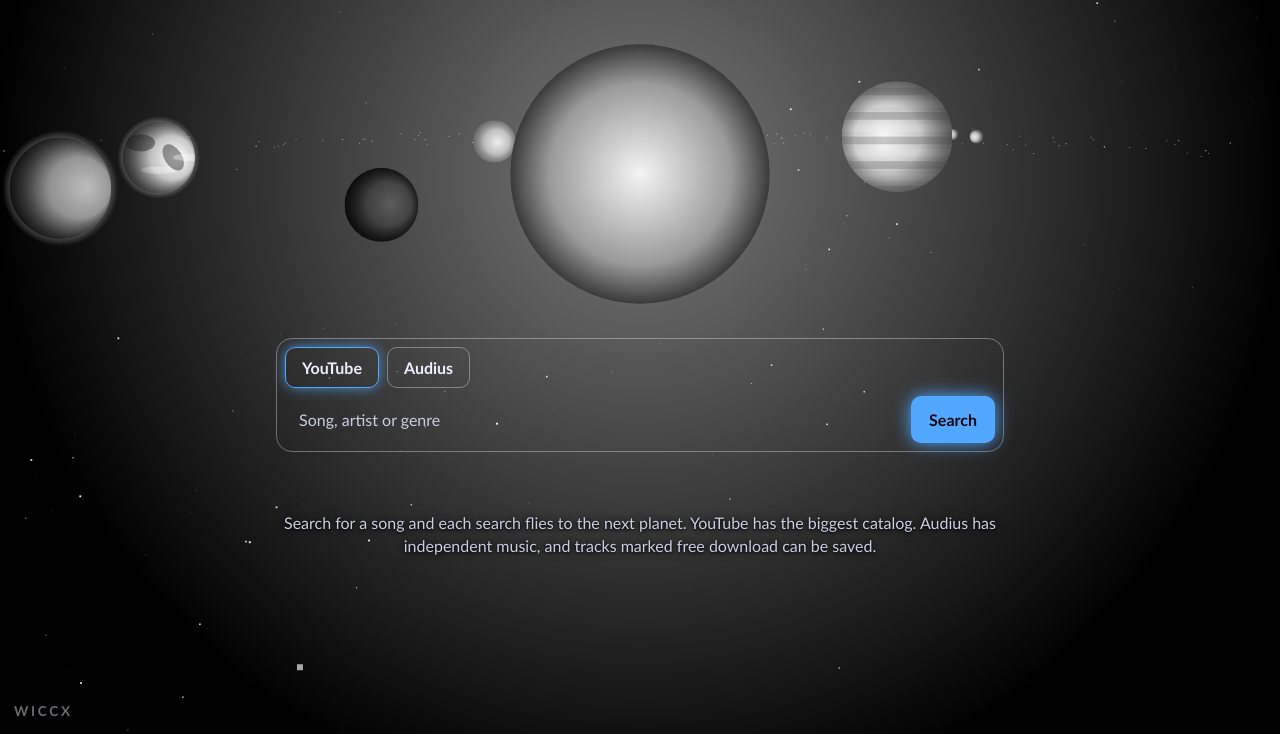
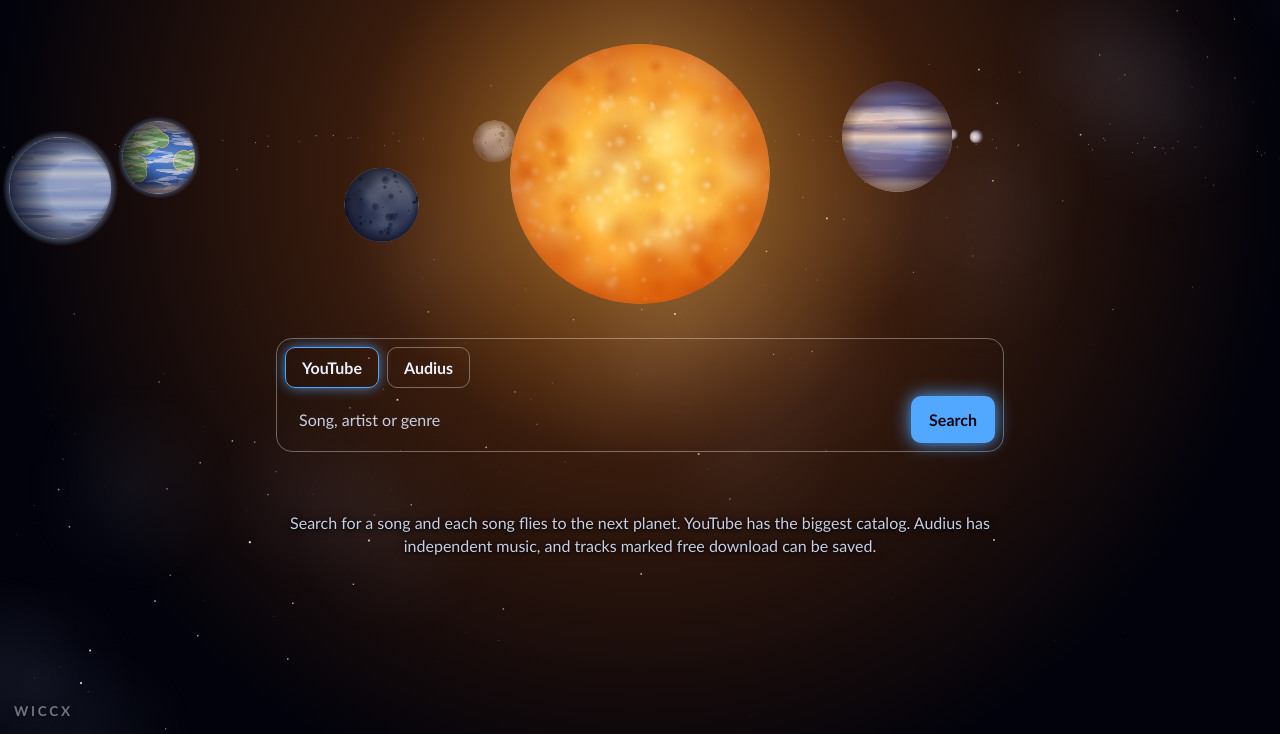
Before and after one commit to wiccx/tune, a plain HTML site: page index.html in a window 1280 px wide. Shown: the part 66-800 px from the top of the page. Drawn offline with Linux system fonts and the light colour scheme; animation ran at ten frames a second.

Commit message:
Add files via upload

```diff
--- a/index.html
+++ b/index.html
@@ -71,7 +71,7 @@ li span{color:var(--muted);font-size:.85rem}
 <div id="ytwrap"><div id="yt"></div></div>
 <p id="now"></p>
 <ul id="list"></ul>
-<p class="msg" id="msg">Search for a song and each search flies to the next planet. YouTube has the biggest catalog. Audius has independent music, and tracks marked free download can be saved.</p>
+<p class="msg" id="msg">Search for a song and each song flies to the next planet. YouTube has the biggest catalog. Audius has independent music, and tracks marked free download can be saved.</p>
 
 <script>
 const $=id=>document.getElementById(id);
@@ -80,22 +80,74 @@ const $=id=>document.getElementById(id);
 const cv=$('sky'),ctx=cv.getContext('2d');
 const calm=matchMedia('(prefers-reduced-motion:reduce)').matches?0.1:0.3;
 const PL=[
- {n:'Mercury',h:30, r:62, sz:3.2,c:['#e4e4e4','#868686','#141414'],w:.0005},
- {n:'Venus',  h:40, r:88, sz:5.2,c:['#f2f2f2','#a8a8a8','#1c1c1c'],w:.00037,atm:1},
- {n:'Earth',  h:210,r:116,sz:5.6,c:['#ffffff','#9a9a9a','#101010'],w:.0003,earth:1,atm:1,moons:[{d:13,w:.0016,s:1.3}]},
- {n:'Mars',   h:15, r:144,sz:4.4,c:['#dcdcdc','#767676','#0e0e0e'],w:.00024},
- {n:'Jupiter',h:28, r:196,sz:13, c:['#f4f4f4','#8e8e8e','#121212'],w:.00014,bands:1,moons:[{d:26,w:.0013,s:1.6},{d:33,w:.0008,s:1.4}]},
- {n:'Saturn', h:45, r:250,sz:10, c:['#ececec','#9c9c9c','#101010'],w:.00011,bands:1,ring:1},
- {n:'Uranus', h:180,r:298,sz:7.5,c:['#e0e0e0','#808080','#0c0c0c'],w:.00008},
- {n:'Neptune',h:225,r:340,sz:7.3,c:['#cfcfcf','#6c6c6c','#080808'],w:.000065}
+ {n:'Mercury',h:205,r:62, sz:3.2,c:['#e4f0ff','#7d96c4','#0a1126'],w:.0005},
+ {n:'Venus',  h:245,r:88, sz:5.2,c:['#e4f0ff','#7d96c4','#0a1126'],w:.00037,atm:'170,200,255'},
+ {n:'Earth',  h:210,r:116,sz:5.6,c:['#e4f0ff','#7d96c4','#0a1126'],w:.0003,atm:'90,160,255',moons:[{d:13,w:.0016,s:1.3}]},
+ {n:'Mars',   h:195,r:144,sz:4.4,c:['#e4f0ff','#7d96c4','#0a1126'],w:.00024},
+ {n:'Jupiter',h:220,r:196,sz:13, c:['#e4f0ff','#7d96c4','#0a1126'],w:.00014,spin:.02,moons:[{d:26,w:.0013,s:1.6},{d:33,w:.0008,s:1.4}]},
+ {n:'Saturn', h:235,r:250,sz:10, c:['#e4f0ff','#7d96c4','#0a1126'],w:.00011,ring:1},
+ {n:'Uranus', h:185,r:298,sz:7.5,c:['#e4f0ff','#7d96c4','#0a1126'],w:.00008,atm:'150,230,255'},
+ {n:'Neptune',h:225,r:340,sz:7.3,c:['#e4f0ff','#7d96c4','#0a1126'],w:.000065,atm:'60,110,255'}
 ];
-const PSZ=1.4,SUN=22,MOONC={c:['#e6e6e6','#8a8a8a','#101010']};
+const PSZ=1.4,SUN=22,MOONC={c:['#eaf2ff','#7d96c4','#0a1126']};
+
+/* procedural surfaces, drawn once into small canvases */
+function rng(a){return()=>{a|=0;a=a+0x6D2B79F5|0;let t=Math.imul(a^a>>>15,1|a);t=t+Math.imul(t^t>>>7,61|t)^t;return((t^t>>>14)>>>0)/4294967296}}
+function mk(seed,fn){const c=document.createElement('canvas');c.width=512;c.height=256;fn(c.getContext('2d'),rng(seed),512,256);return c}
+const wrapX=x=>[x,x-512,x+512];
+function blob(g,x,y,r,rgb,al){for(const xx of wrapX(x)){if(xx+r<0||xx-r>512)continue;const gr=g.createRadialGradient(xx,y,0,xx,y,r);gr.addColorStop(0,`rgba(${rgb},${al})`);gr.addColorStop(1,`rgba(${rgb},0)`);g.fillStyle=gr;g.fillRect(xx-r,y-r,r*2,r*2)}}
+function crater(g,x,y,r){for(const xx of wrapX(x)){if(xx+r<0||xx-r>512)continue;const gr=g.createRadialGradient(xx-r*.25,y-r*.25,r*.1,xx,y,r);gr.addColorStop(0,'rgba(0,10,50,.55)');gr.addColorStop(.8,'rgba(0,10,50,.22)');gr.addColorStop(1,'rgba(255,255,255,.4)');g.fillStyle=gr;g.beginPath();g.arc(xx,y,r,0,7);g.fill()}}
+function streak(g,x,y,rx,ry,rot,col){g.fillStyle=col;for(const xx of wrapX(x)){if(xx+rx<0||xx-rx>512)continue;g.beginPath();g.ellipse(xx,y,rx,ry,rot,0,7);g.fill()}}
+function disc(g,x,y,r,col){g.fillStyle=col;for(const xx of wrapX(x)){if(xx+r<0||xx-r>512)continue;g.beginPath();g.arc(xx,y,r,0,7);g.fill()}}
+function vgrad(g,h,stops){const gr=g.createLinearGradient(0,0,0,h);stops.forEach(p=>gr.addColorStop(p[0],p[1]));g.fillStyle=gr;g.fillRect(0,0,512,h)}
+const T={
+  moon(seed,c1,c2){return mk(seed,(g,R,w,h)=>{
+    vgrad(g,h,[[0,c1],[1,c2]]);
+    for(let i=0;i<16;i++)blob(g,R()*w,h*(.2+.6*R()),30+R()*50,'10,30,90',.28);
+    for(let i=0;i<110;i++)crater(g,R()*w,h*(.1+.8*R()),2+R()*R()*22);
+  })},
+  gas(seed,pal,o){return mk(seed,(g,R,w,h)=>{
+    const st=[];for(let i=0;i<=14;i++)st.push([i/14,pal[Math.floor(R()*pal.length)]]);
+    vgrad(g,h,st);
+    for(let i=0;i<90;i++){const lite=R()<.5;streak(g,R()*w,R()*h,15+R()*70,1.5+R()*5,(R()-.5)*.1,lite?`rgba(255,255,255,${.05+R()*.14})`:`rgba(0,20,90,${.06+R()*.16})`)}
+    if(o.storm){streak(g,w*.62,h*.64,40,20,0,'rgba(235,245,255,.45)');streak(g,w*.62,h*.64,26,12,0,'rgba(20,60,160,.55)');streak(g,w*.62,h*.64,12,6,0,'rgba(235,245,255,.5)')}
+    if(o.swirl)for(let k=1;k<=5;k++){g.strokeStyle=`rgba(255,255,255,${.55-k*.08})`;g.lineWidth=2;g.beginPath();g.ellipse(w*.5,h*.88,k*7,k*4,0,0,Math.PI*1.7);g.stroke()}
+  })},
+  earth(){return mk(11,(g,R,w,h)=>{
+    vgrad(g,h,[[0,'#0a2f7a'],[.5,'#1f72e6'],[1,'#0a2f7a']]);
+    for(let c=0;c<9;c++){
+      const cx=R()*w,cy=h*(.22+.56*R()),bl=[];
+      for(let i=0;i<12+Math.floor(R()*8);i++)bl.push([cx+(R()-.5)*80,cy+(R()-.5)*44,9+R()*20]);
+      for(const b of bl)disc(g,b[0],b[1],b[2]+3,'rgba(190,175,115,.95)');
+      for(const b of bl)disc(g,b[0],b[1],b[2],'rgba(70,145,95,.95)');
+    }
+    for(let i=0;i<170;i++)streak(g,R()*w,R()*h,12+R()*50,2+R()*6,(R()-.5)*.5,`rgba(255,255,255,${.18+R()*.3})`);
+    let gr=g.createLinearGradient(0,0,0,h*.14);gr.addColorStop(0,'rgba(255,255,255,.95)');gr.addColorStop(1,'rgba(255,255,255,0)');g.fillStyle=gr;g.fillRect(0,0,w,h*.14);
+    gr=g.createLinearGradient(0,h,0,h*.86);gr.addColorStop(0,'rgba(255,255,255,.95)');gr.addColorStop(1,'rgba(255,255,255,0)');g.fillStyle=gr;g.fillRect(0,h*.86,w,h*.14);
+  })},
+  sun(){return mk(5,(g,R,w,h)=>{
+    vgrad(g,h,[[0,'#ffb02e'],[.5,'#ffc94a'],[1,'#ff9a1a']]);
+    for(let i=0;i<160;i++)blob(g,R()*w,R()*h,8+R()*34,'255,240,160',.18+R()*.25);
+    for(let i=0;i<110;i++)blob(g,R()*w,R()*h,8+R()*30,'200,70,0',.2+R()*.25);
+    for(let i=0;i<300;i++)blob(g,R()*w,R()*h,2+R()*5,'255,252,220',.35);
+  })}
+};
+PL[0].tex=T.moon(1,'#f3f7ff','#8ea8d8');
+PL[1].tex=T.gas(2,['#d6e4ff','#b4c8f6','#eef3ff','#9fb6ec'],{});
+PL[2].tex=T.earth();
+PL[3].tex=T.moon(4,'#9fb9e8','#3f5a96');
+PL[4].tex=T.gas(5,['#a9c8ff','#2f63d6','#dbe8ff','#1b3fa8','#6fa0f0'],{storm:1});
+PL[5].tex=T.gas(6,['#e3edff','#b8cdf2','#a2bbe6','#d2e0f8'],{swirl:1});
+PL[6].tex=T.gas(7,['#c8f6ff','#8fdcf0','#5cc2e6'],{});
+PL[7].tex=T.gas(8,['#0a2480','#1747c9','#2f6bff','#0b1f66','#5b8cff'],{storm:1});
+const SUNTEX=T.sun();
+
 PL.forEach((p,k)=>p.a=k*.9+1);
-const S={hue:210,target:210,pulse:0,focus:-1,playing:false};
+const S={hue:210,target:210,pulse:0,focus:-1,playing:false,prog:0,pe:0};
 let W,H,cx,cy,F,sunR,fr,shownHue=-1,camP=null,camT=null,fromP=null,fromT=null,tr=1,lastFocus=-1,lastT=0;
 
 // stars live on a sphere around the camera, with a dense band like the Milky Way
-const sky=Array.from({length:1500},(_,i)=>{
+const sky=Array.from({length:1800},(_,i)=>{
   let x,y,z;
   if(i%100<62){
     const a=Math.random()*6.283,b=(Math.random()+Math.random()+Math.random()-1.5)*.17;
@@ -104,12 +156,14 @@ const sky=Array.from({length:1500},(_,i)=>{
   }else{
     y=Math.random()*2-1;const a=Math.random()*6.283,r=Math.sqrt(1-y*y);x=Math.cos(a)*r;z=Math.sin(a)*r;
   }
-  return{x,y,z,m:Math.random()};
+  return{x,y,z,m:Math.random(),t:Math.random()*3|0};
 });
+const SPR=(()=>{const c=document.createElement('canvas');c.width=c.height=64;const g=c.getContext('2d'),r=g.createRadialGradient(32,32,0,32,32,32);r.addColorStop(0,'rgba(200,215,255,1)');r.addColorStop(1,'rgba(200,215,255,0)');g.fillStyle=r;g.fillRect(0,0,64,64);return c})();
+const glow=sky.filter((s,i)=>i%100<62&&i%12===0);
 const belt=Array.from({length:260},()=>({a:Math.random()*6.283,r:164+Math.random()*20,y:(Math.random()-.5)*4,s:Math.random()*.5+.3}));
 
 function resize(){
-  const dpr=Math.min(devicePixelRatio||1,2);
+  const dpr=Math.min(devicePixelRatio||1,1.5);
   W=innerWidth;H=innerHeight;cv.width=W*dpr;cv.height=H*dpr;ctx.setTransform(dpr,0,0,dpr,0,0);
   cx=W/2;cy=Math.max(125,Math.min(H*.3,250));
   F=Math.min(Math.max(W,H*.75),1100);
@@ -125,30 +179,36 @@ function basis(P,T){
 }
 const dot=(a,b)=>a[0]*b[0]+a[1]*b[1]+a[2]*b[2];
 
-function sphere(c,bands,earth,X,Y,rad,t,dx,dy,lz){
+function drawTex(tex,X,Y,rad,off){
+  const k=2*rad/tex.height,w=tex.width*k,x0=X-rad-(((off*k)%w)+w)%w;
+  ctx.drawImage(tex,x0,Y-rad,w,2*rad);ctx.drawImage(tex,x0+w,Y-rad,w,2*rad);
+}
+function sphere(pl,X,Y,rad,t,dx,dy,lz){
   ctx.save();ctx.beginPath();ctx.arc(X,Y,rad,0,7);ctx.clip();
-  let g=ctx.createRadialGradient(X+dx*rad*.55,Y+dy*rad*.55,rad*.05,X+dx*rad*.3,Y+dy*rad*.3,rad*1.7);
-  g.addColorStop(0,c[0]);g.addColorStop(.5,c[1]);g.addColorStop(1,c[2]);
+  let g;
+  if(pl.tex)drawTex(pl.tex,X,Y,rad,t*(pl.spin||.012)*calm);
+  else{
+    g=ctx.createRadialGradient(X+dx*rad*.55,Y+dy*rad*.55,rad*.05,X+dx*rad*.3,Y+dy*rad*.3,rad*1.7);
+    g.addColorStop(0,pl.c[0]);g.addColorStop(.5,pl.c[1]);g.addColorStop(1,pl.c[2]);
+    ctx.fillStyle=g;ctx.fillRect(X-rad,Y-rad,rad*2,rad*2);
+  }
+  g=ctx.createRadialGradient(X+dx*rad*.35,Y+dy*rad*.35,rad*.05,X+dx*rad*.35,Y+dy*rad*.35,rad*.9);
+  g.addColorStop(0,'rgba(255,255,255,.16)');g.addColorStop(1,'rgba(255,255,255,0)');
   ctx.fillStyle=g;ctx.fillRect(X-rad,Y-rad,rad*2,rad*2);
-  if(bands)for(let i=0;i<9;i++){ctx.fillStyle=i%2?'rgba(255,255,255,.14)':'rgba(0,0,0,.28)';ctx.fillRect(X-rad,Y-rad+rad*2*((i+.5)/9),rad*2,rad*.14)}
-  if(earth)for(let i=0;i<3;i++){
-    const ex=X-rad+((t*.012*calm+i*rad*.9)%(rad*2.6));
-    ctx.fillStyle='rgba(0,0,0,.45)';ctx.beginPath();ctx.ellipse(ex,Y+(i-1)*rad*.4,rad*.4,rad*.24,i,0,7);ctx.fill();
-    ctx.fillStyle='rgba(255,255,255,.35)';ctx.beginPath();ctx.ellipse(ex+rad*.5,Y+(1-i)*rad*.35,rad*.5,rad*.1,0,0,7);ctx.fill();
-  }
   g=ctx.createRadialGradient(X+dx*rad*.4,Y+dy*rad*.4,rad*.6,X,Y,rad*1.15);
-  g.addColorStop(0,'rgba(0,0,0,0)');g.addColorStop(1,'rgba(0,0,0,.88)');
+  g.addColorStop(0,'rgba(0,0,0,0)');g.addColorStop(1,'rgba(0,2,24,.9)');
   ctx.fillStyle=g;ctx.fillRect(X-rad,Y-rad,rad*2,rad*2);
-  if(lz>0){ctx.fillStyle=`rgba(0,0,0,${Math.min(.8,lz*.7)})`;ctx.fillRect(X-rad,Y-rad,rad*2,rad*2)}
+  if(lz>0){ctx.fillStyle=`rgba(0,2,24,${Math.min(.8,lz*.7)})`;ctx.fillRect(X-rad,Y-rad,rad*2,rad*2)}
   ctx.restore();
 }
 
 function ringHalf(X,Y,rad,ratio,near,top){
   const a0=top?Math.PI:0,a1=top?Math.PI*2:Math.PI;
-  ctx.lineWidth=Math.max(1,rad*.42*Math.max(ratio,.35));ctx.strokeStyle='rgba(235,235,235,.7)';
-  ctx.beginPath();ctx.ellipse(X,Y,rad*2.1,rad*2.1*ratio,0,a0,a1);ctx.stroke();
-  ctx.lineWidth=Math.max(.6,rad*.08*Math.max(ratio,.35));ctx.strokeStyle='rgba(0,0,0,.6)';
-  ctx.beginPath();ctx.ellipse(X,Y,rad*1.78,rad*1.78*ratio,0,a0,a1);ctx.stroke();
+  const rings=[[1.45,.2,'rgba(150,180,235,.55)'],[1.72,.3,'rgba(205,225,255,.8)'],[1.97,.05,'rgba(0,8,40,.75)'],[2.2,.3,'rgba(185,208,250,.75)']];
+  for(const q of rings){
+    ctx.lineWidth=Math.max(.8,rad*q[1]*Math.max(ratio,.35));ctx.strokeStyle=q[2];
+    ctx.beginPath();ctx.ellipse(X,Y,rad*q[0],rad*q[0]*ratio,0,a0,a1);ctx.stroke();
+  }
 }
 
 function lightVec(p,B){
@@ -166,7 +226,9 @@ function frame(t){
   if(S.focus<0){
     const D=SUN*F/sunR;TT={x:0,y:0,z:0};TP={x:Math.sin(.35)*D,y:D*.07,z:Math.cos(.35)*D};
   }else{
-    const pl=PL[S.focus],p=q[S.focus],D=pl.sz*PSZ*F/(pl.ring?fr*.62:fr);
+    const pl=PL[S.focus],p=q[S.focus],rw=pl.sz*PSZ,r0=fr*.55*(pl.ring?.62:1),r1=Math.min(fr*1.6,W*.3);
+    S.pe+=(S.prog-S.pe)*(1-Math.exp(-Math.min(50,t-lastT)/700));
+    const D=rw*F/(r0*Math.pow(r1/r0,S.pe*S.pe*(3-2*S.pe)));
     const L=Math.hypot(p.x,p.z)||1,sx=-p.x/L,sz=-p.z/L,c=Math.cos(.7),sn=Math.sin(.7);
     TT=p;TP={x:p.x+(sx*c-sz*sn)*D,y:D*.2,z:p.z+(sx*sn+sz*c)*D};
   }
@@ -187,17 +249,25 @@ function frame(t){
     return{X:cx+dot(d,B.r)/zz*F,Y:cy-dot(d,B.u)/zz*F,z:zz};
   };
 
-  ctx.fillStyle='#000';ctx.fillRect(0,0,W,H);
+  ctx.fillStyle='#01020b';ctx.fillRect(0,0,W,H);
+  ctx.globalAlpha=.05;
+  const f0=B.f[0],f1=B.f[1],f2=B.f[2],r0=B.r[0],r2=B.r[2],u0=B.u[0],u1=B.u[1],u2=B.u[2];
+  for(const s of glow){
+    const zz=s.x*f0+s.y*f1+s.z*f2;if(zz<.05)continue;
+    const X=cx+(s.x*r0+s.z*r2)/zz*F,Y=cy-(s.x*u0+s.y*u1+s.z*u2)/zz*F,z=F*.2;
+    ctx.drawImage(SPR,X-z/2,Y-z/2,z,z);
+  }
+  ctx.globalAlpha=1;
   for(const s of sky){
-    const v=[s.x,s.y,s.z],zz=dot(v,B.f);
+    const zz=s.x*f0+s.y*f1+s.z*f2;
     if(zz<.05)continue;
-    const X=cx+dot(v,B.r)/zz*F,Y=cy-dot(v,B.u)/zz*F;
+    const X=cx+(s.x*r0+s.z*r2)/zz*F,Y=cy-(s.x*u0+s.y*u1+s.z*u2)/zz*F;
     if(X<-5||X>W+5||Y<-5||Y>H+5)continue;
     const m=s.m*s.m*s.m;
-    ctx.fillStyle=`rgba(255,255,255,${.2+.8*m})`;
+    ctx.fillStyle=`rgba(${['255,255,255','190,215,255','255,226,190'][s.t]},${.2+.8*m})`;
     const z=.6+1.3*m;ctx.fillRect(X,Y,z,z);
   }
-  ctx.fillStyle='rgba(235,235,235,.7)';
+  ctx.fillStyle='rgba(185,205,245,.7)';
   for(const b of belt){
     const a=b.a+t*.00012*calm,pr=proj(Math.cos(a)*b.r,b.y,Math.sin(a)*b.r);
     if(!pr||pr.X<0||pr.X>W||pr.Y<0||pr.Y>H)continue;
@@ -221,12 +291,15 @@ function frame(t){
     if(o.k==='sun'){
       const rad=SUN/pr.z*F;
       if(X<-rad*8||X>W+rad*8||Y<-rad*8||Y>H+rad*8||rad>W*8)continue;
-      let g=ctx.createRadialGradient(X,Y,rad*.8,X,Y,rad*5);
-      g.addColorStop(0,'rgba(255,255,255,.4)');g.addColorStop(1,'rgba(255,255,255,0)');
+      let g=ctx.createRadialGradient(X,Y,rad*.7,X,Y,rad*5);
+      g.addColorStop(0,'rgba(255,170,60,.55)');g.addColorStop(.35,'rgba(255,120,20,.22)');g.addColorStop(1,'rgba(255,110,10,0)');
       ctx.fillStyle=g;ctx.beginPath();ctx.arc(X,Y,rad*5,0,7);ctx.fill();
-      g=ctx.createRadialGradient(X,Y,0,X,Y,rad);
-      g.addColorStop(0,'#f4f4f4');g.addColorStop(.7,'#9a9a9a');g.addColorStop(1,'#3a3a3a');
-      ctx.fillStyle=g;ctx.beginPath();ctx.arc(X,Y,rad,0,7);ctx.fill();
+      ctx.save();ctx.beginPath();ctx.arc(X,Y,rad,0,7);ctx.clip();
+      drawTex(SUNTEX,X,Y,rad,t*.02*calm);
+      g=ctx.createRadialGradient(X,Y,rad*.45,X,Y,rad);
+      g.addColorStop(0,'rgba(255,120,0,0)');g.addColorStop(1,'rgba(190,50,0,.55)');
+      ctx.fillStyle=g;ctx.fillRect(X-rad,Y-rad,rad*2,rad*2);
+      ctx.restore();
     }else if(o.k==='pl'){
       const pl=PL[o.i],rad=Math.max(.8,pl.sz*PSZ/pr.z*F);
       if(X<-rad*4||X>W+rad*4||Y<-rad*4||Y>H+rad*4||rad>W*6)continue;
@@ -235,17 +308,17 @@ function frame(t){
       if(pl.ring){ratio=Math.max(.12,Math.abs(B.f[1]));topNear=B.f[1]>0}
       if(pl.atm){
         const g=ctx.createRadialGradient(X,Y,rad*.97,X,Y,rad*1.14);
-        g.addColorStop(0,'rgba(255,255,255,.25)');g.addColorStop(1,'rgba(255,255,255,0)');
+        g.addColorStop(0,`rgba(${pl.atm},.4)`);g.addColorStop(1,`rgba(${pl.atm},0)`);
         ctx.fillStyle=g;ctx.beginPath();ctx.arc(X,Y,rad*1.14,0,7);ctx.fill();
       }
       if(pl.ring)ringHalf(X,Y,rad,ratio,false,!topNear);
-      sphere(pl.c,pl.bands,pl.earth,X,Y,rad,t,lv.dx,lv.dy,lv.lz);
+      sphere(pl,X,Y,rad,t,lv.dx,lv.dy,lv.lz);
       if(pl.ring)ringHalf(X,Y,rad,ratio,true,topNear);
     }else{
       const rad=Math.max(.7,o.m.s*PSZ/pr.z*F);
       if(X<-rad||X>W+rad||Y<-rad||Y>H+rad||rad>W*6)continue;
       const lv=lightVec(o.p,B);
-      sphere(MOONC.c,0,0,X,Y,rad,t,lv.dx,lv.dy,lv.lz);
+      sphere(MOONC,X,Y,rad,t,lv.dx,lv.dy,lv.lz);
     }
   }
   requestAnimationFrame(frame);
@@ -271,7 +344,7 @@ document.querySelectorAll('#src button').forEach(b=>b.onclick=()=>{
 const tag=document.createElement('script');tag.src='https://www.youtube.com/iframe_api';document.head.appendChild(tag);
 window.onYouTubeIframeAPIReady=()=>{
   yt=new YT.Player('yt',{width:'100%',height:'100%',playerVars:Object.assign({playsinline:1,autoplay:1,rel:0},/^https?:$/.test(location.protocol)?{origin:location.origin}:{}),events:{
-    onReady:()=>{ytReady=true;if(pending!==null){const p=pending;pending=null;play(p)}},
+    onReady:()=>{ytReady=true;if(pending!==null){const p=pending;pending=null;play(p,true)}},
     onStateChange:e=>{
       if(cur!=='yt')return;
       S.playing=e.data===1;
@@ -302,8 +375,9 @@ setInterval(()=>{
   else if(ytReady&&yt&&yt.getCurrentTime){c=yt.getCurrentTime();d=yt.getDuration()}
   else return;
   if(!seeking&&d)seek.value=c/d*1000;
+  if(d&&c>=0)S.prog=Math.min(1,c/d);
   tm.textContent=fmt(c);
-},500);
+},250);
 
 pp.onclick=()=>{
   if(cur==='au'){aud.paused?aud.play():aud.pause()}
@@ -342,7 +416,6 @@ async function searchAU(q){
 async function doSearch(advance){
   const q=$('q').value.trim();
   if(!q)return;
-  if(advance){S.focus=((S.focus+2)%(PL.length+1))-1;S.target=S.focus>=0?PL[S.focus].h:210}
   $('msg').textContent='Searching '+(source==='yt'?'YouTube':'Audius')+'…';
   try{
     results=source==='yt'?await searchYT(q):await searchAU(q);
@@ -369,8 +442,9 @@ function render(){
   });
 }
 
-function play(i){
+function play(i,retry){
   if(i<0||i>=results.length)return;
+  if(!retry){S.focus=((S.focus+2)%(PL.length+1))-1;S.target=S.focus>=0?PL[S.focus].h:210;S.prog=0;S.pe=0}
   const v=results[i];
   idx=i;cur=v.src;S.pulse=1;
   document.querySelectorAll('li button').forEach(b=>b.classList.toggle('on',+b.dataset.i===i));
```
